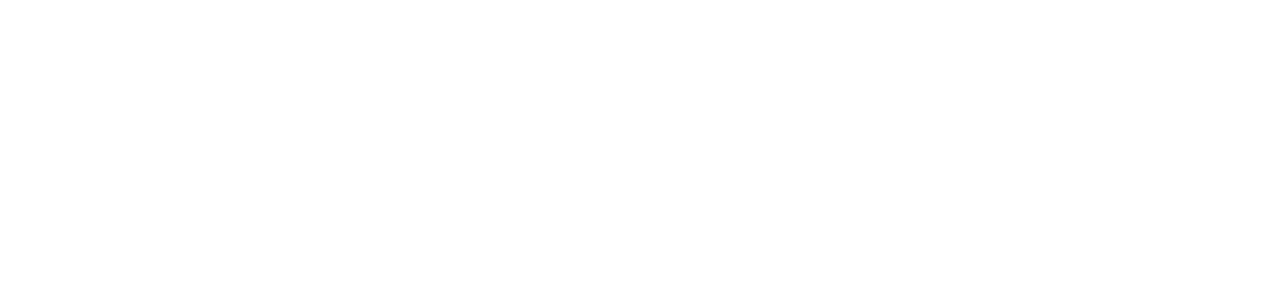
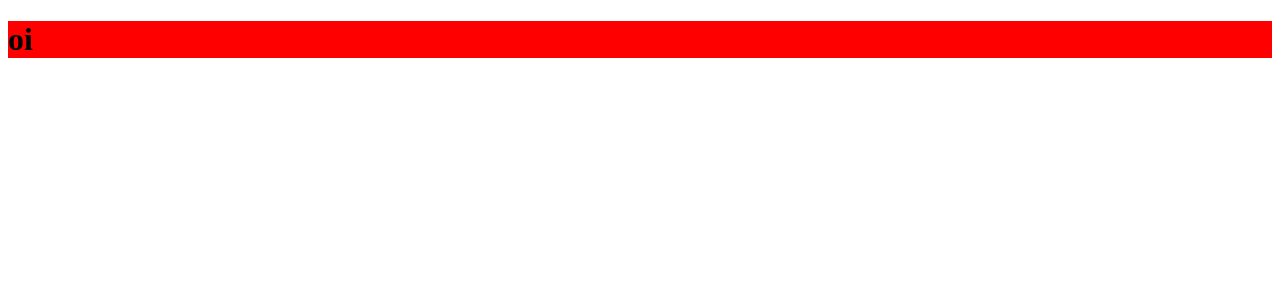
Before and after one commit to jp-prud/plantae-api, a React (Create React App) app in the folder frontend/: page / in a window 1280 px wide. Shown: the top 300 px of the page. Built offline with nearby package versions, Linux system fonts and the light colour scheme.

Commit message:
feat: update frontemd and backend structure

```diff
--- a/frontend/package.json
+++ b/frontend/package.json
@@ -24,6 +24,7 @@
     "@types/react-dom": "^18.0.0",
     "react": "^18.2.0",
     "react-dom": "^18.2.0",
+    "react-router-dom": "^6.4.3",
     "react-scripts": "5.0.1",
     "typescript": "^4.4.2",
     "web-vitals": "^2.1.0"
@@ -55,6 +56,7 @@
     ]
   },
   "devDependencies": {
+    "@types/styled-components": "^5.1.26",
     "@typescript-eslint/eslint-plugin": "^5.42.0",
     "@typescript-eslint/parser": "^5.42.0",
     "eslint": "^8.26.0",
@@ -68,6 +70,7 @@
     "git-commit-msg-linter": "^4.2.1",
     "husky": "^8.0.1",
     "lint-staged": "^13.0.3",
-    "prettier": "^2.7.1"
+    "prettier": "^2.7.1",
+    "styled-components": "^5.3.6"
   }
 }
--- a/frontend/src/App.tsx
+++ /dev/null
@@ -1,7 +0,0 @@
-import React from 'react';
-
-function App() {
-  return <div className="App" />;
-}
-
-export default App;
--- /dev/null
+++ b/frontend/src/Routes.tsx
@@ -0,0 +1,13 @@
+import React from 'react';
+import { Routes as Switch, Route } from 'react-router-dom';
+import Home from './pages/Home';
+
+export default function Routes() {
+  return (
+    <Switch>
+      <Route path="/">
+        <Route index element={<Home />} />
+      </Route>
+    </Switch>
+  );
+}
--- /dev/null
+++ b/frontend/src/components/App/index.tsx
@@ -0,0 +1,16 @@
+import React from 'react';
+import { BrowserRouter } from 'react-router-dom';
+import Routes from '../../Routes';
+import Layout from '../Layout';
+
+function App() {
+  return (
+    <BrowserRouter>
+      <Layout>
+        <Routes />
+      </Layout>
+    </BrowserRouter>
+  );
+}
+
+export default App;
--- /dev/null
+++ b/frontend/src/components/Layout/index.tsx
@@ -0,0 +1,7 @@
+import React from 'react';
+
+import { Wrapper } from './styles';
+
+export default function Layout({ children }: { children: React.ReactNode }) {
+  return <Wrapper>{children}</Wrapper>;
+}
--- /dev/null
+++ b/frontend/src/components/Layout/styles.ts
@@ -0,0 +1,5 @@
+import styled from 'styled-components';
+
+export const Wrapper = styled.div`
+  background: red;
+`;
--- a/frontend/src/index.tsx
+++ b/frontend/src/index.tsx
@@ -1,6 +1,6 @@
 import React from 'react';
 import ReactDOM from 'react-dom/client';
-import App from './App';
+import App from './components/App';
 import reportWebVitals from './reportWebVitals';
 
 const root = ReactDOM.createRoot(
--- /dev/null
+++ b/frontend/src/pages/Home/index.tsx
@@ -0,0 +1,5 @@
+import React from 'react';
+
+export default function HomePage() {
+  return <h1>oi</h1>;
+}
```
Also changed, not shown: frontend/.eslintrc.json, 1 other file (tests, documents, lock files or other folders).
